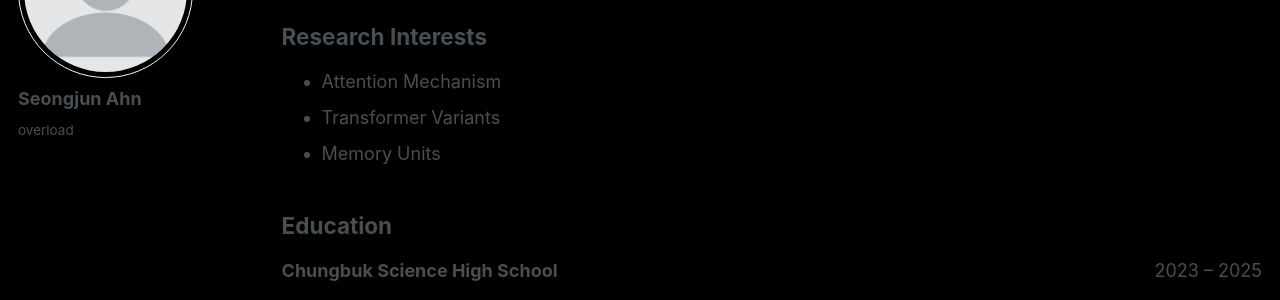
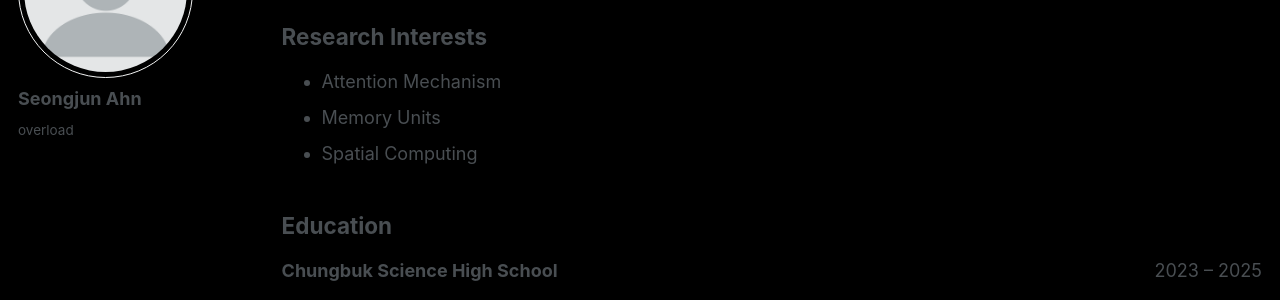
Before and after one commit to Gyvichi/gyvichi.github.io, a Jekyll site: the page built from _pages/cv.md, in a window 1280 px wide and 900 px high. Shown: the part 203-503 px from the top of the window. Built offline with Jekyll 4.4.1, drawn with Linux system fonts in a browser that asks for light colours; nearby versions of some CDN libraries; library files that are not in the unit come from our copies.

Commit message:
Update cv.md

```diff
--- a/_pages/cv.md
+++ b/_pages/cv.md
@@ -13,8 +13,8 @@ redirect_from:
   <h2>Research Interests</h2>
   <ul>
     <li>Attention Mechanism</li>
-    <li>Transformer Variants</li>
     <li>Memory Units</li>
+    <li>Spatial Computing</li>
   </ul>
 </section>
 
```
